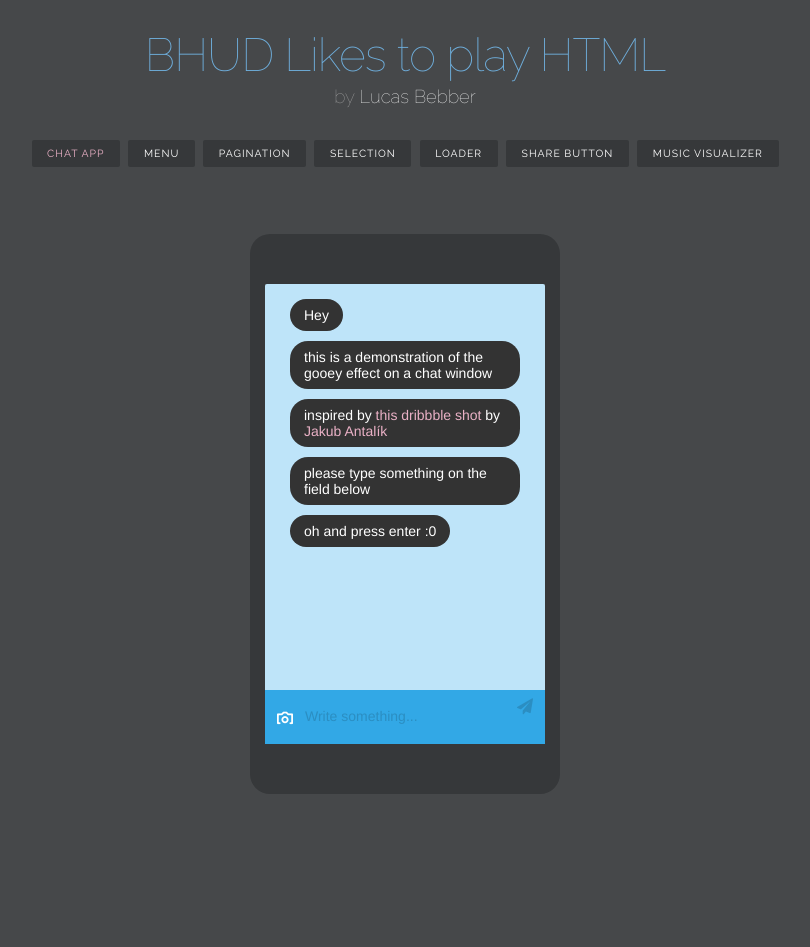
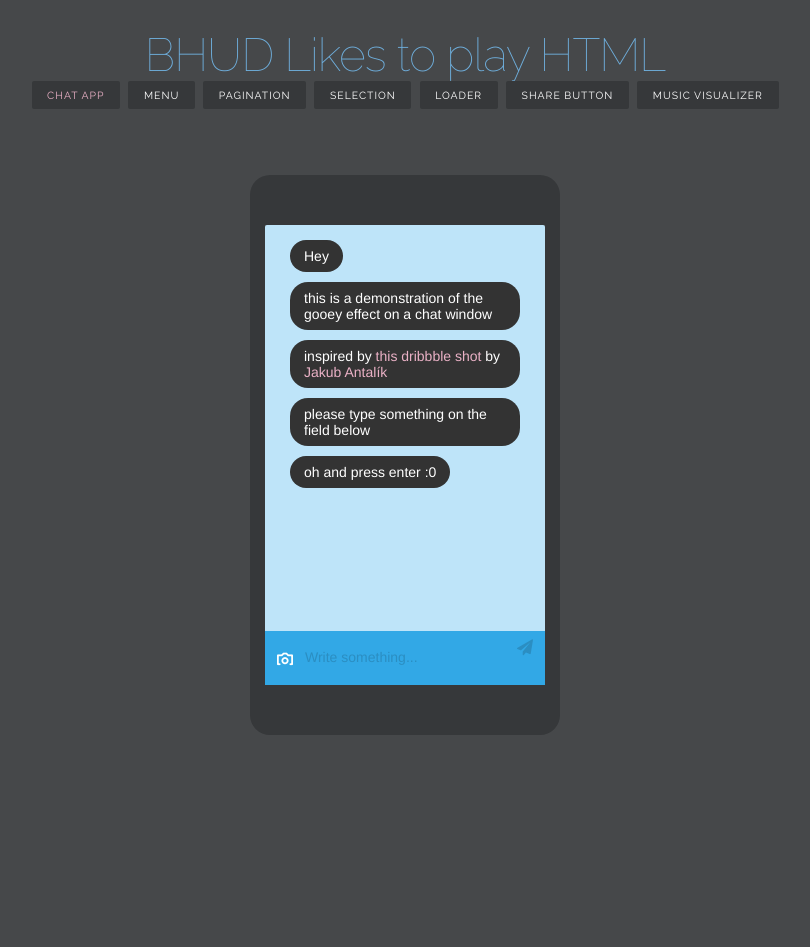
Before and after one commit to bhudelson/web_playground, a plain HTML site: page index.html in a window 1280 px wide. Shown: the whole page, without its empty margins (235-1045 px from the left). After the commit the page ends 889 px from the top, so only its background shows below. Drawn offline with Linux system fonts and the light colour scheme.

Commit message:
Removed creator name

```diff
--- a/index.html
+++ b/index.html
@@ -22,7 +22,7 @@
 		<div class="container">
 			<header class="codrops-header">
 
-				<h1>BHUD Likes to play HTML<span>by <a href="http://twitter.com/lucasbebber">Lucas Bebber</a></span></h1>
+				<h1>BHUD Likes to play HTML</h1>
 				<nav class="codrops-demos">
 					<a class="current-demo" href="index.html">Chat App</a>
 					<a href="menu.html">Menu</a>
```
